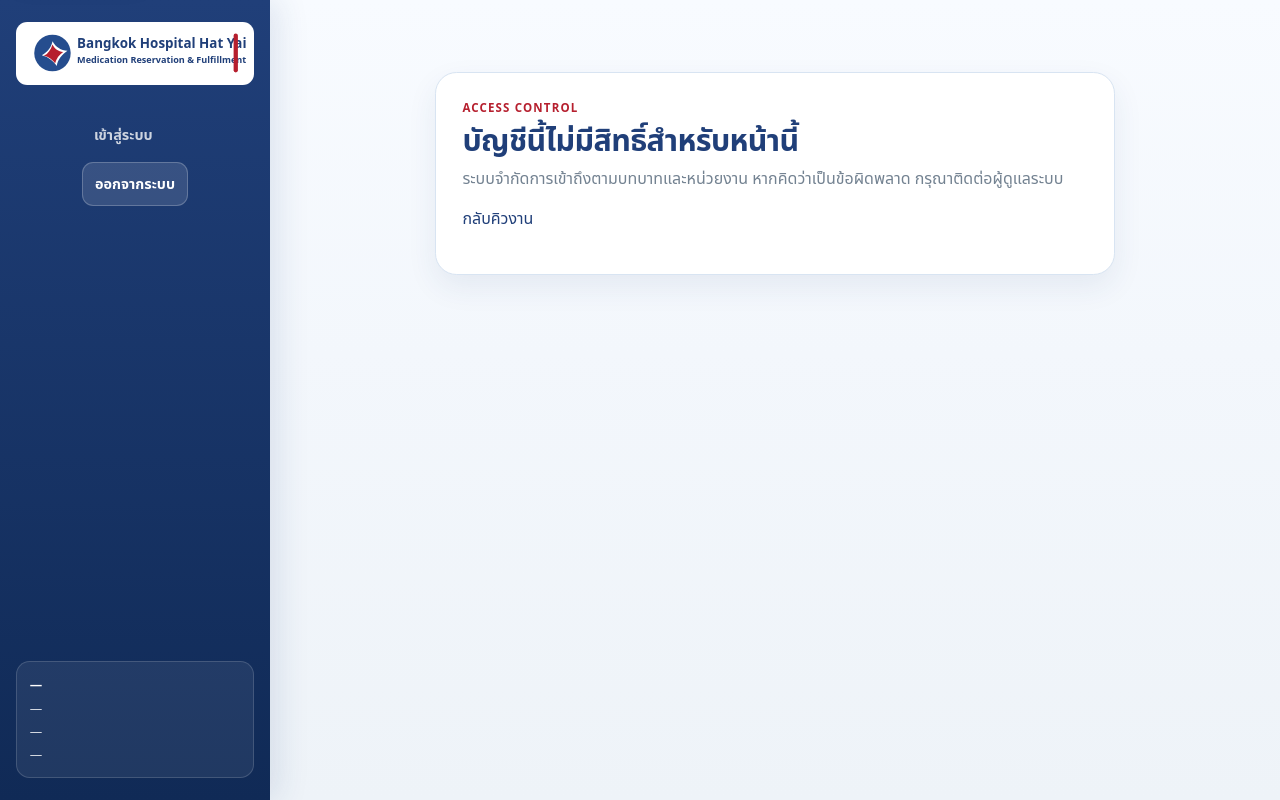
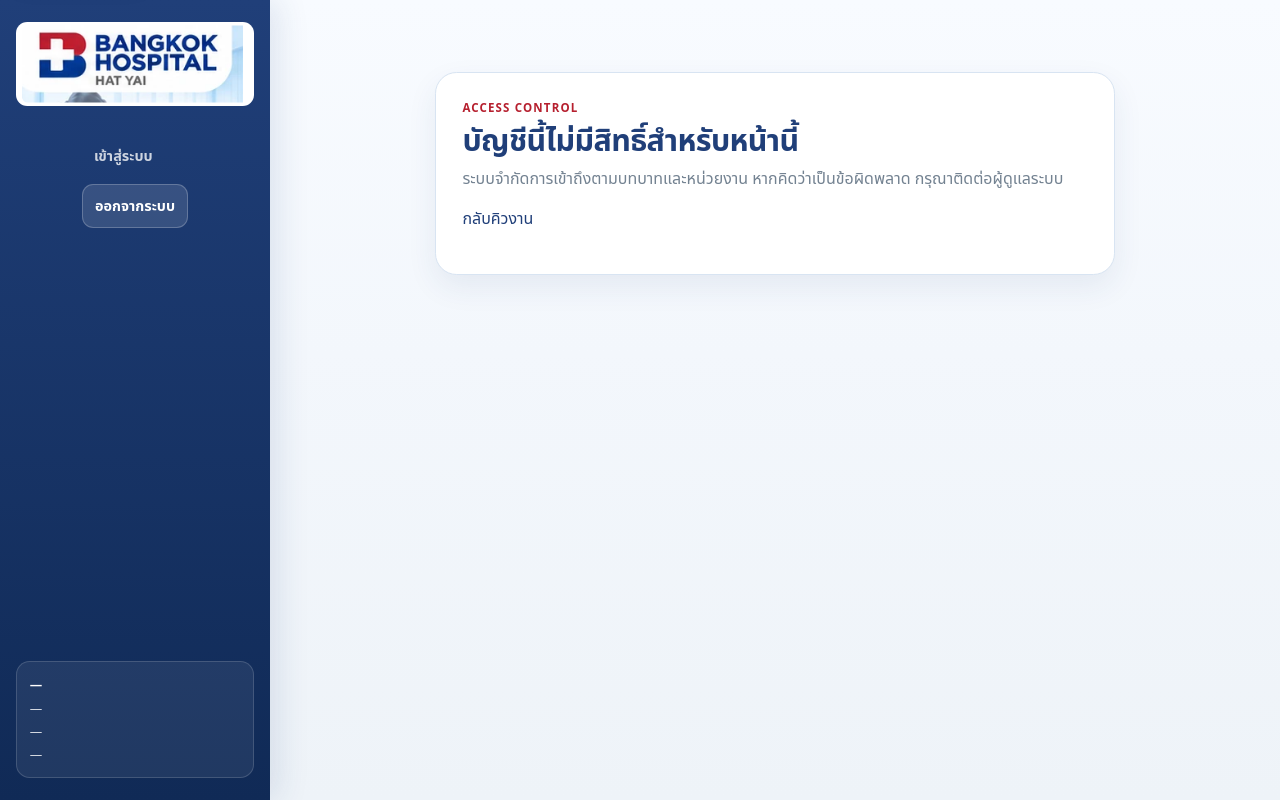
Before and after one commit to JuiPharm/BHH_Reservation_Med_v2, a plain HTML site: page frontend/unauthorized.html in a window 1280 px wide. Drawn offline with Linux system fonts and the light colour scheme.

Commit message:
Use Library-derived BHH logo

```diff
--- a/frontend/unauthorized.html
+++ b/frontend/unauthorized.html
@@ -3,7 +3,7 @@
 <body>
 <a class="skip-link" href="#main-content">ข้ามไปเนื้อหาหลัก</a>
 <header class="site-header"><div class="header-inner">
-  <a class="brand" href="dashboard.html"><img class="brand-logo" src="assets/bdms-bhh-logo.svg" alt="โลโก้ระบบจองยาเฉพาะราย"><span class="brand-fallback" hidden>BHH Medication Reservation</span><span>BHH Medication Reservation</span></a>
+  <a class="brand" href="dashboard.html"><img class="brand-logo" src="assets/bhh-hatyai-logo.webp" alt="Bangkok Hospital Hat Yai"><span class="brand-fallback" hidden>BHH Medication Reservation</span><span>BHH Medication Reservation</span></a>
   <nav class="site-nav" aria-label="เมนูหลัก"><a href="login.html">เข้าสู่ระบบ</a><button type="button" class="secondary" data-action="logout">ออกจากระบบ</button></nav>
   <div class="identity" aria-label="ข้อมูลผู้ใช้"><span id="identity-name">—</span><span id="identity-staff-id">—</span><span id="identity-department">—</span><span id="identity-role">—</span></div>
 </div></header>
```
